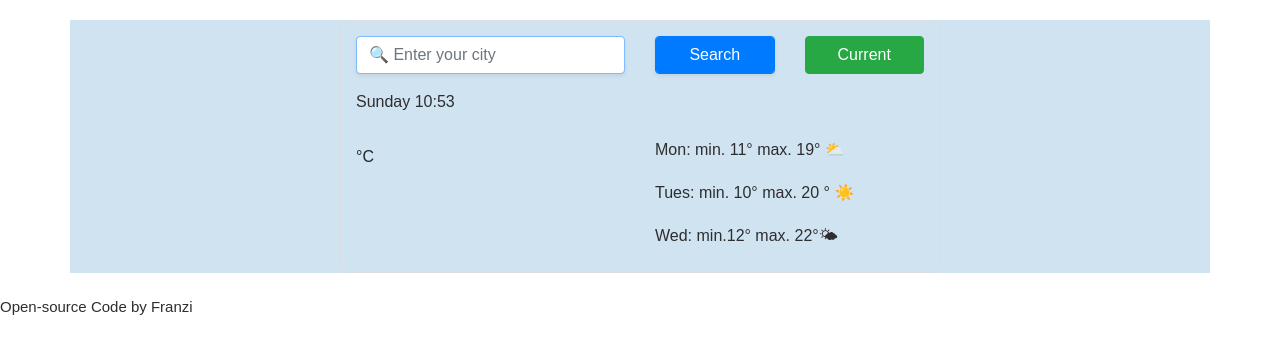
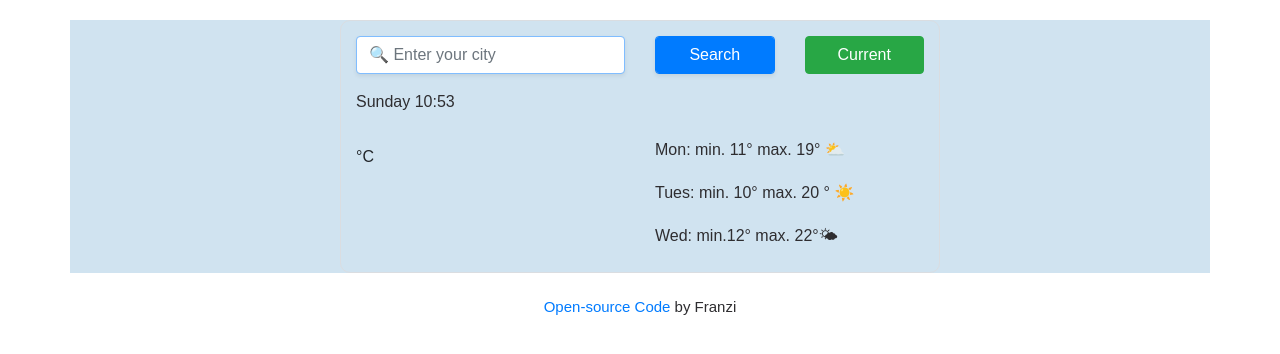
Before and after one commit to Franzi-4/WeatherApp, a website built with Parcel: page index.html in a window 1280 px wide. Built offline with nearby package versions, Linux system fonts and the light colour scheme; no server answers.

Commit message:
Redesigned the hyperlink

```diff
--- a/index.html
+++ b/index.html
@@ -86,7 +86,7 @@
         </div>
       </div>
     </div>
-    <h3>  <a src =https://github.com/Franzi-4/WeatherApp.git alt= "Open-source Code"> Open-source Code </a>by Franzi</h3>
+    <h3>  <a href=https://github.com/Franzi-4/WeatherApp.git> Open-source Code </a> by Franzi</h3>
   <script src="src/index.js"></script>
   </body>
 </html>
--- a/src/index.js
+++ b/src/index.js
@@ -16,7 +16,7 @@ function formatDate(date) {
     "Wednesday",
     "Thursday",
     "Friday",
-    "Saturday"
+    "Saturday",
   ];
   let day = days[dayIndex];
 
--- a/src/styles.css
+++ b/src/styles.css
@@ -20,6 +20,7 @@ h3 {
   font-weight: 100;
   line-height: 28px;
   margin: 0;
+  text-align: center;
 }
 
 ul {
```
